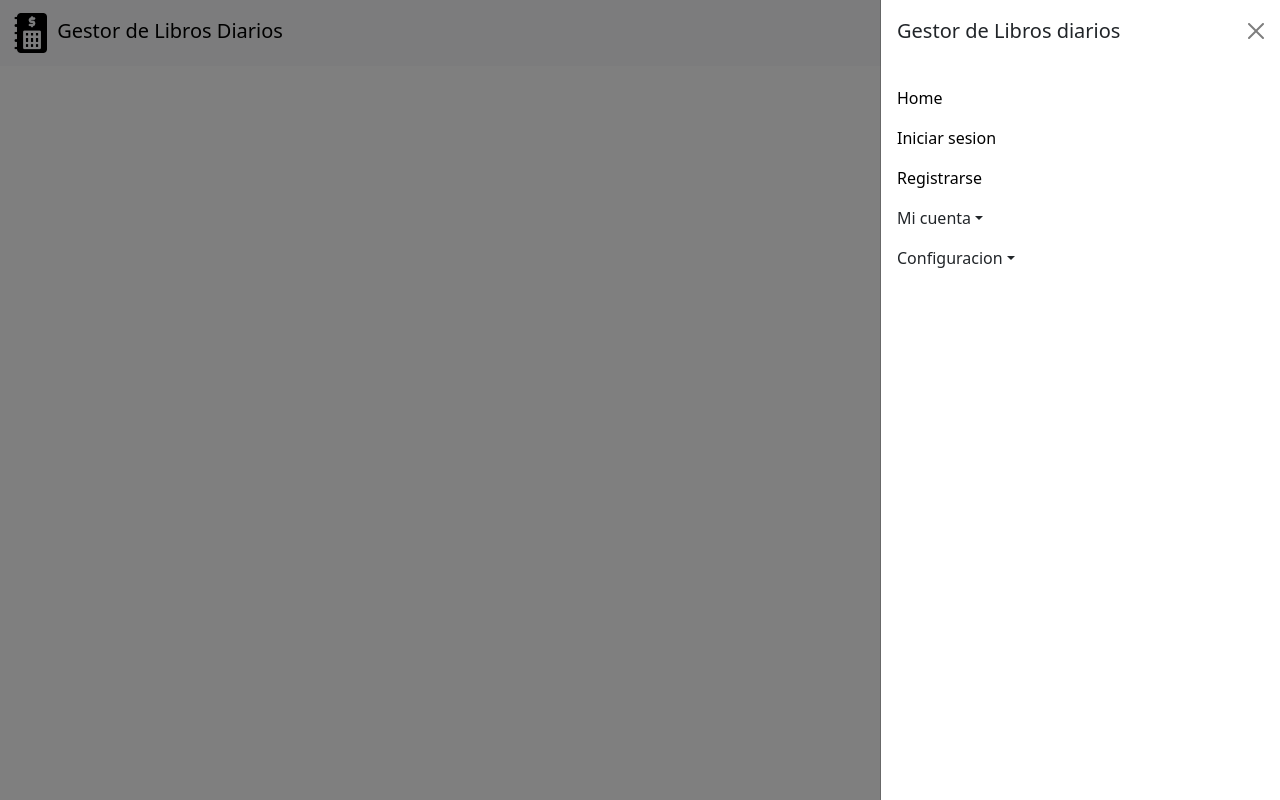
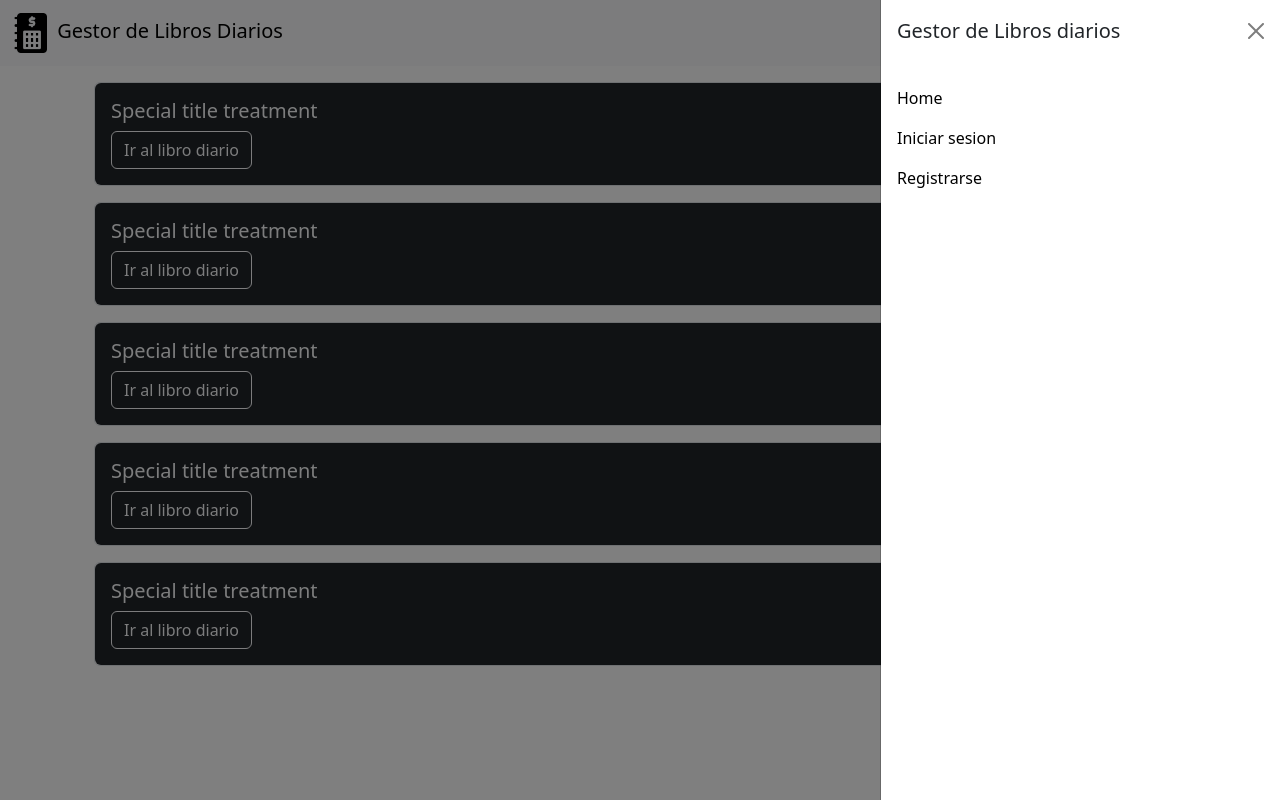
Before and after one commit to brianmunioz/gestor-de-libros-diarios, a React (Vite) app in the folder FRONTEND/: page /mislibrosdiarios in a window 1280 px wide. Both pictures are taken after a click on the button 1241 px from the left and 33 px from the top of the page. Built offline with nearby package versions, Linux system fonts and the light colour scheme.

Commit message:
Frontend: Agregar nuevas validaciones de autorizacion y paginas a la ruta

```diff
--- a/FRONTEND/src/App.jsx
+++ b/FRONTEND/src/App.jsx
@@ -5,6 +5,7 @@ import {Routes, Route} from 'react-router-dom';
 import Login from './paginas/login/Login';
 import Registro from './paginas/registro/registro';
 import Dashboard from './paginas/dashboard/Dashboard';
+import MisLibrosDiarios from './paginas/libros diarios/MisLibrosDiarios';
 
 function App() {
 
@@ -17,6 +18,8 @@ function App() {
         <Route path='/login' element={<Login/>}></Route>
         <Route path='/registro' element={<Registro/>}></Route>
         <Route path='/dashboard' element={<Dashboard/>}></Route>
+        <Route path='/mislibrosdiarios' element={<MisLibrosDiarios/>}></Route>
+
 
       </Routes>
     </div>
--- a/FRONTEND/src/componentes/header/Header.jsx
+++ b/FRONTEND/src/componentes/header/Header.jsx
@@ -1,14 +1,26 @@
-import React from 'react';
+import React, { useEffect, useState } from 'react';
 import {Link} from 'react-router-dom'
-import Button from 'react-bootstrap/Button';
 import Container from 'react-bootstrap/Container';
-import Form from 'react-bootstrap/Form';
 import Nav from 'react-bootstrap/Nav';
 import Navbar from 'react-bootstrap/Navbar';
 import NavDropdown from 'react-bootstrap/NavDropdown';
 import Offcanvas from 'react-bootstrap/Offcanvas';
 
 function Header() {
+  const token = document.cookie.replace('token=', '');
+  const [estaLogeado, setEstaLogeado] = useState(false);
+
+    useEffect(()=>{
+      if(token) setEstaLogeado(true)
+        },[])
+
+        const cerrarSesion = ()=>{
+          document.cookie = "token=;expires=Thu, 01 Jan 1970 00:00:00 UTC; max-age=0; path=/;";
+          window.location = '/';
+
+        }
+
+
   return (
 
     <>
@@ -29,10 +41,15 @@ function Header() {
             <Offcanvas.Body>
               <Nav className="justify-content-end flex-grow-1 pe-3">
                 <Nav.Link ><Link to="/">Home</Link></Nav.Link>
-                <Nav.Link ><Link to="/login">Iniciar sesion</Link></Nav.Link>
+                {!estaLogeado && <>
+                      <Nav.Link ><Link to="/login">Iniciar sesion</Link></Nav.Link>
 
-                <Nav.Link ><Link to="/registro">Registrarse</Link></Nav.Link>
-                <NavDropdown
+                      <Nav.Link ><Link to="/registro">Registrarse</Link></Nav.Link>
+                      </>
+                }
+          {estaLogeado &&
+          <>
+          <NavDropdown
                   title="Mi cuenta"
                   id={`offcanvasNavbarDropdown-expand-false`}
                 >
@@ -41,7 +58,7 @@ function Header() {
                   <NavDropdown.Divider />
                   <NavDropdown.Item ><Link to="/librosdiariosenlosquetrabajo">Libros diarios en los que trabajo</Link></NavDropdown.Item>
                   <NavDropdown.Divider />
-                  <NavDropdown.Item ><Link to="/cerrarsesion">Cerrar sesion</Link></NavDropdown.Item>
+                  <NavDropdown.Item ><Link to="/cerrarsesion"onClick={cerrarSesion}>Cerrar sesion</Link></NavDropdown.Item>
 
 
                 </NavDropdown>
@@ -54,6 +71,10 @@ function Header() {
                   <NavDropdown.Divider />
                   <NavDropdown.Item ><Link to="/gestionarlibrosdiarios">Gestionar mis libros diarios</Link></NavDropdown.Item>
                 </NavDropdown>
+          </>
+
+          }
+
               </Nav>
 
             </Offcanvas.Body>
--- /dev/null
+++ b/FRONTEND/src/componentes/librodiario/MiniCard.jsx
@@ -0,0 +1,14 @@
+import React from 'react'
+import { Card, Button } from 'react-bootstrap'
+
+const MiniCard = () => {
+  return (
+    <Card className='mb-3 border rounded'>
+    <Card.Body className='bg-dark rounded'>
+      <Card.Title className='text-light'>Special title treatment</Card.Title>
+      <Button variant="outline-light">Ir al libro diario</Button>
+    </Card.Body>
+  </Card>  )
+}
+
+export default MiniCard
--- a/FRONTEND/src/paginas/dashboard/Dashboard.jsx
+++ b/FRONTEND/src/paginas/dashboard/Dashboard.jsx
@@ -1,8 +1,19 @@
-import React from 'react'
+import React, { useEffect, useState } from 'react';
+import { useNavigate } from 'react-router-dom';
 
 const Dashboard = () => {
+  const token = document.cookie.replace('token=', '');
+  const navigate = useNavigate();
+useEffect(()=>{
+  if(!token){
+navigate('/')
+  }
+},[])
+
   return (
-    <div>Dashboard</div>
+    <div>
+      <h2>dashboard</h2>
+      </div>
   )
 }
 
--- /dev/null
+++ b/FRONTEND/src/paginas/libros diarios/MisLibrosDiarios.jsx
@@ -0,0 +1,17 @@
+import React from 'react'
+import MiniCard from '../../componentes/librodiario/MiniCard'
+
+const MisLibrosDiarios = () => {
+  return (
+    <div className='container'>
+<MiniCard className="mt-5"></MiniCard>
+<MiniCard className="mt-5"></MiniCard>
+<MiniCard className="mt-5"></MiniCard>
+<MiniCard className="mt-5"></MiniCard>
+<MiniCard></MiniCard>
+
+    </div>
+  )
+}
+
+export default MisLibrosDiarios
--- a/FRONTEND/src/paginas/login/Login.jsx
+++ b/FRONTEND/src/paginas/login/Login.jsx
@@ -1,4 +1,4 @@
-import React, { useState } from 'react';
+import React, { useState, useEffect } from 'react';
 import { useNavigate } from 'react-router-dom';
 import Button from 'react-bootstrap/Button';
 import Form from 'react-bootstrap/Form';
@@ -11,10 +11,13 @@ const Login = () => {
   const [email, setEmail] = useState('');
   const [password, setPassword] = useState('');
   const [recordar, setRecordar] = useState('');
-
+  const token = document.cookie.replace('token=', '');
   const [error, setError] = useState(false);
   const [mensaje, setMensaje] = useState('');
   const [exito, setExito] = useState(false);
+  useEffect(()=>{
+    if(token) navigate('/');
+  },[])
   const mostrarError = (mensajeDeError) => {
     setError(true);
     setMensaje(mensajeDeError);
@@ -39,9 +42,11 @@ const Login = () => {
     })
       .then(res => {
         if (res.status === 201 || res.status === 200) {
+          document.cookie = `token=${res.data.token}; max-age=${60 * 300}; path=/; samesite=strict`;
+
           setError(false);
           setExito(true);
-          setTimeout(() => { navigate('/dashboard') }, 3000);
+          setTimeout(() => { window.location = '/' }, 3000);
         }
       })
       .catch((err) => {
--- a/FRONTEND/src/paginas/registro/Registro.jsx
+++ b/FRONTEND/src/paginas/registro/Registro.jsx
@@ -1,4 +1,4 @@
-import React, { useState } from 'react'
+import React, { useState, useEffect } from 'react'
 import { useNavigate } from 'react-router-dom';
 import { Alert } from 'react-bootstrap';
 import Button from 'react-bootstrap/Button';
@@ -22,6 +22,11 @@ const Registro = () => {
   const [mensaje, setMensaje] = useState('');
   const [exito, setExito] = useState(false);
   const navigate = useNavigate();
+  const token = document.cookie.replace('token=', '');
+  useEffect(()=>{
+    if(token) navigate('/')
+
+  },[])
   const mostrarError = (mensajeDeError) => {
     setError(true);
     setMensaje(mensajeDeError);
```
